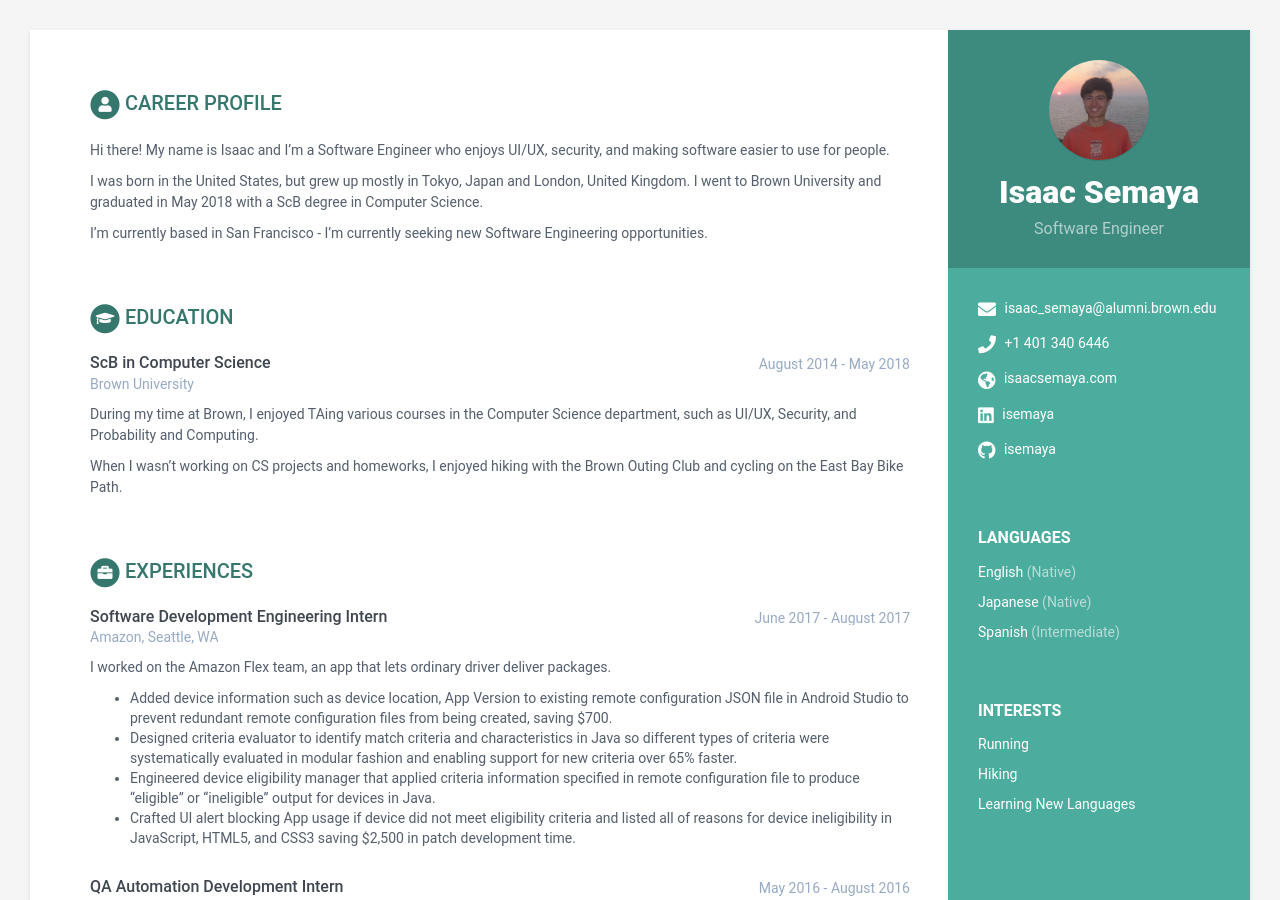
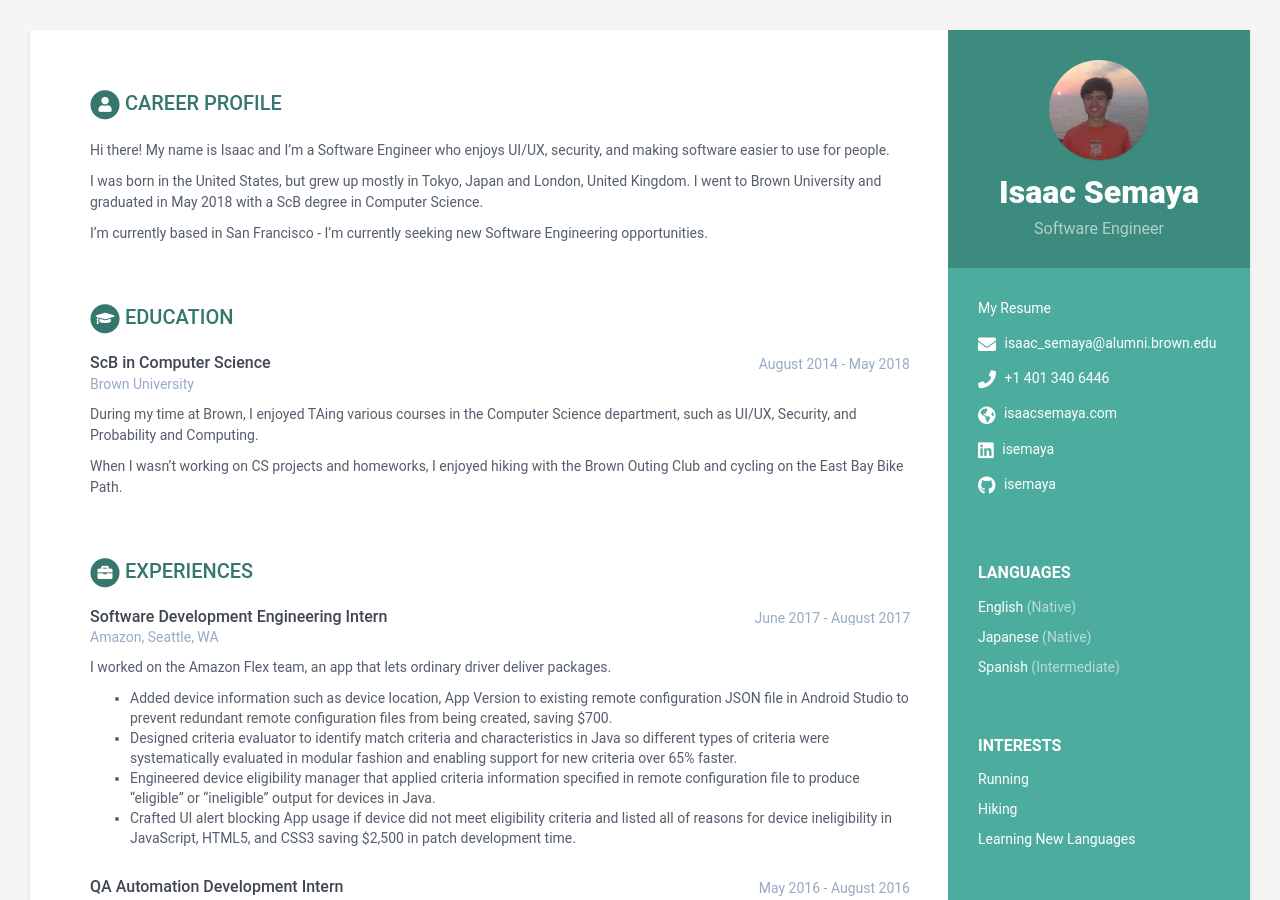
Before and after one commit to isemaya/isaacsemaya-website, a Jekyll site: the page built from index.html, in a window 1280 px wide and 900 px high. Built offline with Jekyll 4.4.1, drawn with Linux system fonts in a browser that asks for light colours.

```diff
--- a/_data/data.yml
+++ b/_data/data.yml
@@ -12,6 +12,7 @@
     avatar: profile.jpg  #place a 100x100 picture inside /assets/images/ folder and provide the name of the file below
 
     # Sidebar links
+    resume: My Resume
     email: isaac_semaya@alumni.brown.edu
     phone: +1 401 340 6446
     website: isaacsemaya.com #do not add http://
```
